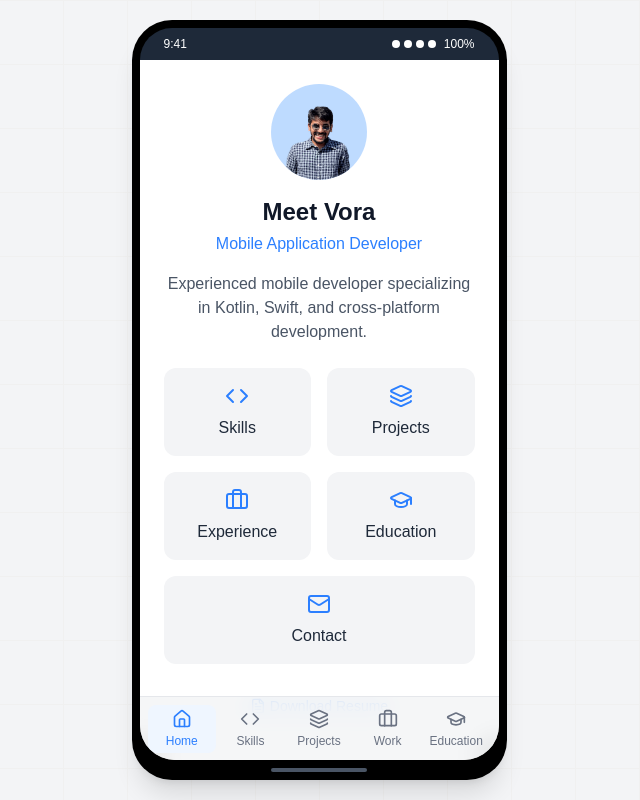
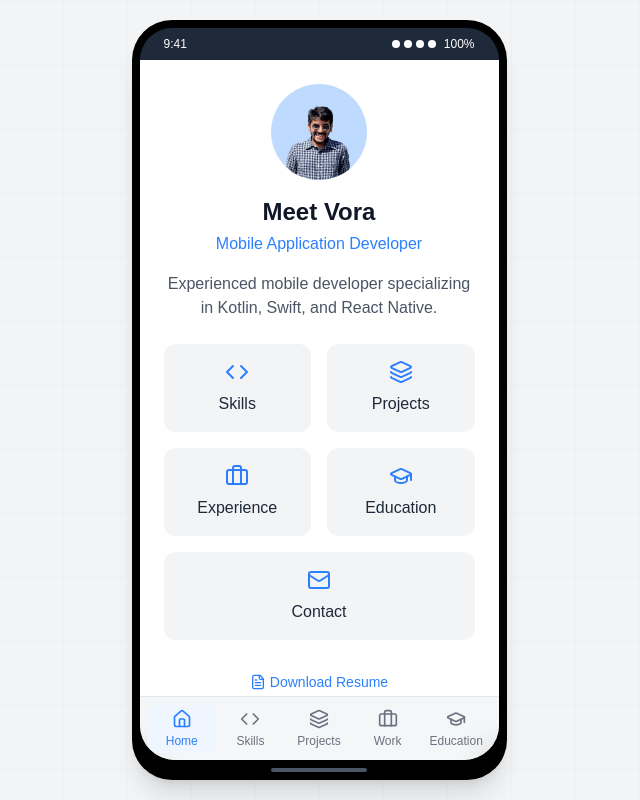
Before and after one commit to meetVora1994/meetvora1994.github.io, a Next.js app: page / in a window 1280 px wide. Shown: the whole page, without its empty margins (321-961 px from the left). Built offline with nearby package versions, Linux system fonts and the light colour scheme.

Commit message:
Added og image

```diff
--- a/app/layout.tsx
+++ b/app/layout.tsx
@@ -13,8 +13,11 @@ const geistMono = Geist_Mono({
 });
 
 export const metadata: Metadata = {
-  title: "Meet Vora | Mobile Application Developer",
-  description: "Meet Vora | Experienced mobile developer specializing in Kotlin, Swift, and cross-platform development such as React Native, KMP.",
+    title: "Meet Vora | Mobile Application Developer",
+    description: "Experienced mobile developer specializing in Kotlin, Swift, and React Native.",
+    openGraph: {
+        images: '/opengraph-image.png',
+    },
 };
 
 export default function RootLayout({
--- a/app/page.tsx
+++ b/app/page.tsx
@@ -199,7 +199,7 @@ function HomeScreen({ navigateTo }: { navigateTo: (screen: string) => void }) {
                 <h1 className="text-2xl font-bold mb-1 text-gray-900 dark:text-white">Meet Vora</h1>
                 <h2 className="text-blue-500 dark:text-blue-400 font-medium mb-4">Mobile Application Developer</h2>
                 <p className="text-gray-600 dark:text-gray-300 mb-6">
-                    Experienced mobile developer specializing in Kotlin, Swift, and cross-platform development.
+                    Experienced mobile developer specializing in Kotlin, Swift, and React Native.
                 </p>
 
                 <div className="grid grid-cols-2 gap-4 w-full">
```
Also changed, not shown: app/opengraph-image.png (added).
